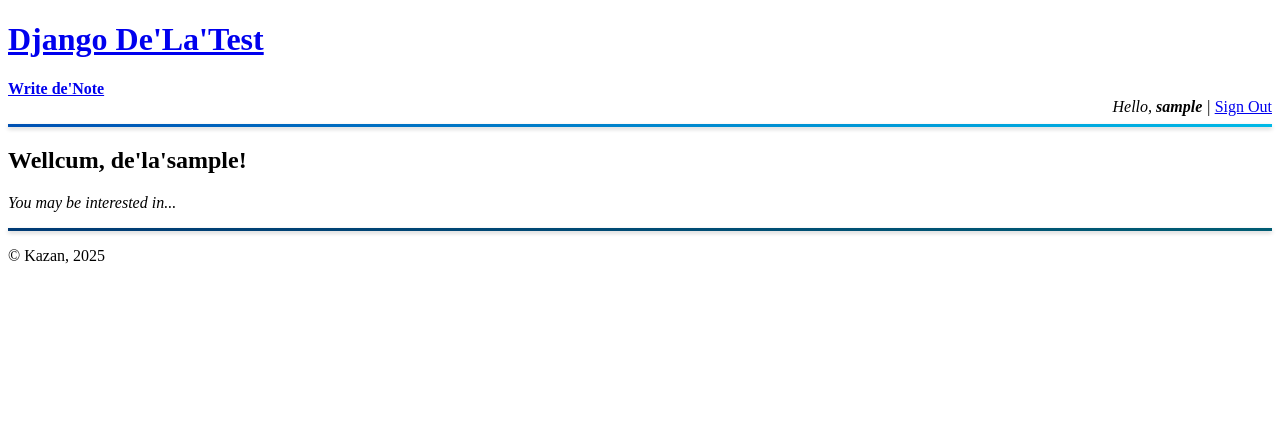
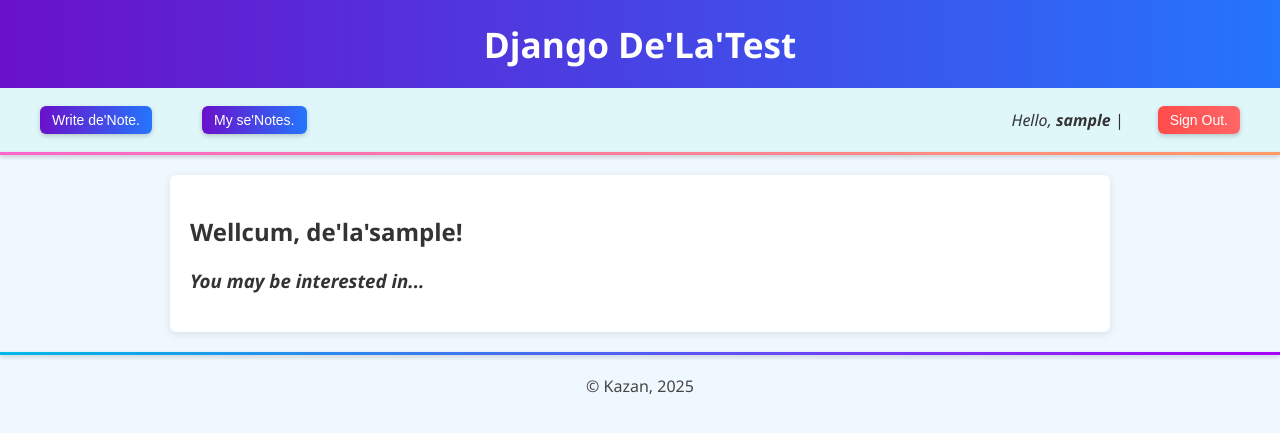
Before and after one commit to rokokol/django-test, a Django app: page / in a window 1280 px wide. Shown: the top 433 px of the page. Run offline with Django 4.2, Linux system fonts and the light colour scheme; the visitor is signed in with stand-in values (Sample User, id 1); data that the repository does not hold is empty.

Commit message:
better interface

```diff
--- a/djangotest/settings.py
+++ b/djangotest/settings.py
@@ -126,3 +126,6 @@
 # https://docs.djangoproject.com/en/4.1/ref/settings/#default-auto-field
 
 DEFAULT_AUTO_FIELD = "django.db.models.BigAutoField"
+
+LOGIN_URL = 'auth'
+LOGIN_REDIRECT_URL = 'index'
--- /dev/null
+++ b/web/static/web/styles.css
@@ -0,0 +1,315 @@
+/* ======================================================
+   Global Styles
+====================================================== */
+body {
+    margin: 0;
+    padding: 0;
+    font-family: "Segoe UI", Tahoma, Geneva, Verdana, sans-serif;
+    background: #f0f8ff;
+    color: #333;
+}
+
+/* ======================================================
+   Header
+====================================================== */
+header {
+    background: linear-gradient(to right, #6a11cb, #2575fc);
+    padding: 20px;
+    text-align: center;
+    box-shadow: 0 2px 4px rgba(0, 0, 0, 0.2);
+}
+
+header h1 {
+    margin: 0;
+    font-size: 2.2rem;
+    color: #fff;
+}
+
+header h1 a {
+    color: #fff;
+    text-decoration: none;
+    transition: color 0.3s ease;
+}
+
+header h1 a:hover {
+    color: #676552;
+}
+
+/* ======================================================
+   Navigation
+====================================================== */
+nav {
+    display: flex;
+    justify-content: space-between;
+    align-items: center;
+    background: #e0f7fa;
+    padding: 10px 20px;
+    box-shadow: 0 2px 4px rgba(0, 0, 0, 0.1);
+}
+
+.nav-left,
+.nav-right {
+    display: flex;
+    align-items: center;
+    gap: 10px;
+}
+
+nav a {
+    color: #1f3f5b;
+    text-decoration: none;
+    margin: 0 8px;
+    padding: 8px 12px;
+    border-radius: 4px;
+    transition: background-color 0.3s ease, color 0.3s ease;
+}
+
+nav a:hover {
+    background-color: #b2ebf2;
+    color: #004c8c;
+}
+
+nav b a {
+    font-weight: 600;
+}
+
+nav i {
+    margin-right: 4px;
+}
+
+/* ======================================================
+   Buttons
+====================================================== */
+button,
+input[type="submit"],
+input[type="button"] {
+    background: linear-gradient(to right, #6a11cb, #2575fc);
+    color: #fff;
+    padding: 10px 20px;
+    border: none;
+    border-radius: 6px;
+    font-size: 16px;
+    font-weight: 500;
+    cursor: pointer;
+    box-shadow: 0 2px 5px rgba(0, 0, 0, 0.2);
+    transition: background 0.3s ease, transform 0.1s ease;
+}
+
+button:hover,
+input[type="submit"]:hover,
+input[type="button"]:hover {
+    background: linear-gradient(to right, #2575fc, #6a11cb);
+    transform: translateY(-2px);
+}
+
+button:active,
+input[type="submit"]:active,
+input[type="button"]:active {
+    background: #1f3f5b;
+    transform: translateY(0);
+}
+
+/* Small button variant */
+button.small,
+input[type="submit"].small,
+input[type="button"].small {
+    padding: 6px 12px;
+    font-size: 14px;
+}
+
+/* Large button variant */
+button.large,
+input[type="submit"].large,
+input[type="button"].large {
+    padding: 14px 28px;
+    font-size: 18px;
+}
+
+/* Danger (red) button variant */
+button.danger,
+input[type="submit"].danger,
+input[type="button"].danger {
+    background: linear-gradient(to right, #ff4b4b, #ff6666);
+}
+
+button.danger:hover,
+input[type="submit"].danger:hover,
+input[type="button"].danger:hover {
+    background: linear-gradient(to right, #ff6666, #ff4b4b);
+}
+
+/* Success (green) button variant */
+button.success,
+input[type="submit"].success,
+input[type="button"].success {
+    background: linear-gradient(to right, #4CAF50, #45a049);
+}
+
+button.success:hover,
+input[type="submit"].success:hover,
+input[type="button"].success:hover {
+    background: linear-gradient(to right, #45a049, #4CAF50);
+}
+
+/* ======================================================
+   Links
+====================================================== */
+a {
+    color: #1f3f5b;
+    text-decoration: none;
+    transition: color 0.3s ease, background-color 0.3s ease;
+}
+
+a:hover {
+    color: #2575fc;
+    background-color: #e0f7fa;
+    padding: 2px 4px;
+    border-radius: 4px;
+}
+
+a.btn-link {
+    display: inline-block;
+    background: linear-gradient(to right, #6a11cb, #2575fc);
+    color: #fff;
+    padding: 8px 16px;
+    border-radius: 6px;
+    font-weight: 500;
+    box-shadow: 0 2px 5px rgba(0, 0, 0, 0.2);
+    transition: background 0.3s ease, transform 0.1s ease;
+    margin: 0 5px;
+}
+
+a.btn-link:hover {
+    background: linear-gradient(to right, #2575fc, #6a11cb);
+    transform: translateY(-2px);
+}
+
+a.btn-link:active {
+    background: #1f3f5b;
+    transform: translateY(0);
+}
+
+/* ======================================================
+   Form Elements (Text Fields & Textareas)
+====================================================== */
+input[type="text"],
+input[type="email"],
+input[type="password"],
+textarea {
+    display: block;
+    width: 100%;
+    max-width: 500px;
+    padding: 12px;
+    margin-bottom: 15px;
+    border: 1px solid #ccc;
+    border-radius: 6px;
+    font-size: 16px;
+    box-sizing: border-box;
+    transition: border-color 0.3s ease, box-shadow 0.3s ease, background-color 0.3s ease;
+}
+
+input[type="text"]:focus,
+input[type="email"]:focus,
+input[type="password"]:focus,
+textarea:focus {
+    outline: none;
+    border-color: #2575fc;
+    box-shadow: 0 0 8px rgba(37, 117, 252, 0.5);
+}
+
+input::placeholder,
+textarea::placeholder {
+    color: #999;
+    font-style: italic;
+}
+
+/* Size variants for form elements */
+input.small,
+textarea.small {
+    padding: 8px;
+    font-size: 14px;
+}
+
+input.large,
+textarea.large {
+    padding: 16px;
+    font-size: 18px;
+}
+
+/* Error state for form elements */
+input.error,
+textarea.error {
+    border-color: #ff4b4b;
+}
+
+input.error:focus,
+textarea.error:focus {
+    box-shadow: 0 0 8px rgba(255, 75, 75, 0.5);
+}
+
+/* Disabled state for form elements */
+input:disabled,
+textarea:disabled {
+    background-color: #f5f5f5;
+    border-color: #ddd;
+    cursor: not-allowed;
+}
+
+/* ======================================================
+   Horizontal Rules
+====================================================== */
+.hr-styled {
+    border: none;
+    height: 3px;
+    background: linear-gradient(to right, #ff66cc, #ff9966);
+    box-shadow: 0 2px 4px rgba(0, 0, 0, 0.2);
+    margin: 0;
+}
+
+.hr-styled-bottom {
+    background: linear-gradient(to right, #00b9e7, #a900ff);
+    margin-bottom: 20px;
+}
+
+/* ======================================================
+   Main Content Area
+====================================================== */
+main {
+    max-width: 900px;
+    margin: 20px auto;
+    background-color: #fff;
+    padding: 20px;
+    box-shadow: 0 2px 8px rgba(0, 0, 0, 0.1);
+    border-radius: 6px;
+}
+
+/* ======================================================
+   Footer
+====================================================== */
+footer {
+    text-align: center;
+    color: #444;
+    margin: 10px 0 20px;
+}
+
+/* ======================================================
+   Final Touches & Responsive Adjustments
+====================================================== */
+@media (max-width: 600px) {
+    header h1 {
+        font-size: 1.8rem;
+    }
+
+    nav {
+        flex-direction: column;
+        gap: 10px;
+    }
+
+    main {
+        margin: 10px;
+        padding: 15px;
+    }
+}
+
+/* ======================================================
+   End of Stylesheet
+====================================================== */
--- a/web/templates/web/base.html
+++ b/web/templates/web/base.html
@@ -1,39 +1,57 @@
 <!DOCTYPE html>
+{% load static %}
 <html lang="en">
 <head>
     <meta charset="UTF-8">
     <title>Django De'La'Test.</title>
+    <link rel="stylesheet" href="{% static 'web/styles.css' %}">
 </head>
 <body>
-<h1><a href="{% url 'index' %}">Django De'La'Test</a></h1>
+<header>
+    <h1><a href="{% url 'index' %}">Django De'La'Test</a></h1>
+</header>
+
 <nav>
-    {% if user.is_anonymous %}
-        <b><a href="{% url 'registration' %}">Write de'Note</a></b>
-        <div style="text-align: right">
-            <a href="{% url 'auth' %}">Sign In</a>
-            <a href="{% url 'registration' %}">Sing Up</a>
-        </div>
-    {% else %}
-        <b><a href="{% url 'note_add' %}">Write de'Note</a></b>
-        <div style="text-align: right">
-            <i>Hello, <b>{{ user.username }}</b> | </i>
-            <a href="{% url 'logout' %}">Sign Out</a>
-        </div>
-    {% endif %}
+    <div class="nav-left">
+        <a href="{% url 'note_add' %}">
+            <button type='button' class='small'>Write de'Note.</button>
+        </a>
+        {% if not user.is_anonymous %}
+            <a href="{% url 'note_my' %}">
+                <button type='button' class='small'>My se'Notes.</button>
+            </a>
+        {% endif %}
+    </div>
+    <div class="nav-right">
+        {% if user.is_anonymous %}
+            <a href="{% url 'auth' %}">
+                <button type='button' class='small'>Sign In.</button>
+            </a>
+            <a href="{% url 'registration' %}">
+                <button type='button' class='small success'>Sign Up.</button>
+            </a>
+        {% else %}
+            <i>Hello, <b>{{ user.username }}</b> |</i>
+            <a href="{% url 'logout' %}">
+                <button type='button' class='small danger'>Sign Out.</button>
+            </a>
+        {% endif %}
+    </div>
 </nav>
-<hr style="
-    border: none;
-    height: 3px;
-    background: linear-gradient(to right, #0051b3, #00b9e7);
-    box-shadow: 0 2px 4px rgba(0,0,0,0.2);
-"/>
-{% block content %}{% endblock %}
-<hr style="
-    border: none;
-    height: 3px;
-    background: linear-gradient(to right, #003a75, #005c73);
-    box-shadow: 0 2px 4px rgba(0,0,0,0.2);
-"/>
-<p>© Kazan, {% now "Y" %}</p>
+
+<hr class="hr-styled">
+
+<main>
+    {% block content %}
+        <h2>Wellcum, de'la'lolus!</h2>
+        <p>You may be interested in...</p>
+    {% endblock %}
+</main>
+
+<hr class="hr-styled hr-styled-bottom">
+
+<footer>
+    <p>© Kazan, {% now "Y" %}</p>
+</footer>
 </body>
 </html>
--- a/web/templates/web/index.html
+++ b/web/templates/web/index.html
@@ -3,11 +3,11 @@
     {% if user.is_authenticated %}
         <h2>Wellcum, de'la'<b>{{ user.username|escape }}</b>!</h2>
     {% endif %}
-    <p><i>You may be interested in...</i></p>
+    <h3><i>You may be interested in...</i></h3>
     <ul>
         {% for note in notes %}
             <li>
-                <h3><a href="{% url 'note_view' note.id %}">{{ note.title }}</a></h3>
+                <h4><a href="{% url 'note_view' note.id %}">{{ note.title }}</a></h4>
                 <p>
                     {% if note.text|length <= 50 %}
                         {{ note.text|linebreaksbr }}
--- a/web/templates/web/note_view_form.html
+++ b/web/templates/web/note_view_form.html
@@ -2,6 +2,7 @@
 {% block content %}
     <form>
         <h2><b>{{ note.title }}</b></h2>
+        <p style="opacity: 0.5;"><i>by sir de'<b>{{ note.user.username }}</b></i></p>
         <p>{{ note.created }}</p>
         <hr/>
         <div style="max-height: 80vh; overflow-y: auto; word-wrap: break-word; white-space: pre-wrap;">
--- a/web/urls.py
+++ b/web/urls.py
@@ -10,5 +10,5 @@
     path("notes/add/", note_add_view, name="note_add"),
     path("notes/edit/<int:note_id>/", note_edit, name="note_edit"),
     path("notes/view/<int:note_id>/", note_view_view, name="note_view"),
-
+    path("notes/my/", note_my_view, name="note_my"),
 ]
--- a/web/views.py
+++ b/web/views.py
@@ -1,4 +1,5 @@
 from django.contrib.auth import authenticate, login, logout
+from django.contrib.auth.decorators import login_required
 from django.contrib.auth.models import User
 from django.shortcuts import render, redirect, get_object_or_404
 
@@ -59,7 +60,7 @@
     logout(request)
     return redirect('index')
 
-
+@login_required
 def note_add_view(request):
     form = AddNoteForm()
     if request.method == 'POST':
@@ -74,7 +75,7 @@
         'edit': False
     })
 
-
+@login_required
 def note_edit(request, note_id):
     note = get_object_or_404(NoteSlots, pk=note_id)
     if note.user.id != request.user.id:
@@ -102,3 +103,14 @@
         'note': note,
         'viewer_id': request.user.id
     })
+
+@login_required
+def note_my_view(request):
+    form = AuthForm()
+    notes = NoteSlots.objects.filter(user=request.user)
+
+    return render(request, 'web/index.html',
+                  {
+                      'form': form,
+                      'notes': notes
+                  })
```
